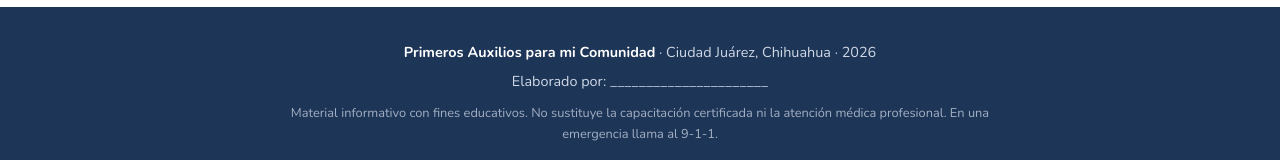
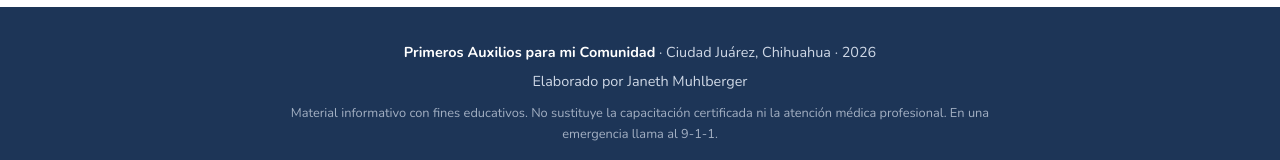
Before and after one commit to GABRIELRUIZ27/PRIMEROS-AUXILIOS, a plain HTML site: page index.html in a window 1280 px wide. Shown: the part 5116-5276 px from the top of the page. Drawn offline with nearby package versions, Linux system fonts and the light colour scheme.

Commit message:
Update index.html

```diff
--- a/index.html
+++ b/index.html
@@ -473,7 +473,7 @@ footer strong{color:#fff}
 <footer>
   <div class="envoltura">
     <p><strong>Primeros Auxilios para mi Comunidad</strong> · Ciudad Juárez, Chihuahua · 2026</p>
-    <p style="margin-top:6px">Elaborado por: ______________________</p>
+    <p style="margin-top:6px">Elaborado por Janeth Muhlberger</p>
     <p class="aviso">Material informativo con fines educativos. No sustituye la capacitación certificada ni la atención médica profesional. En una emergencia llama al 9-1-1.</p>
   </div>
 </footer>
```
